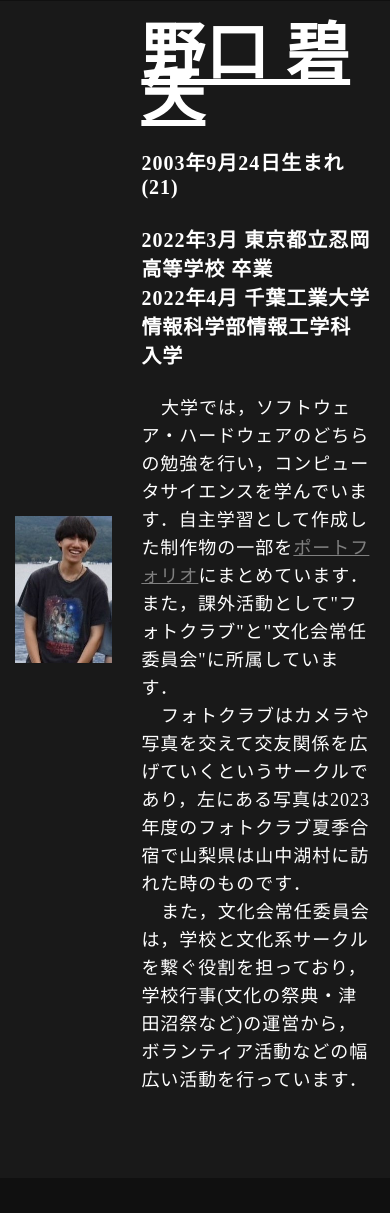
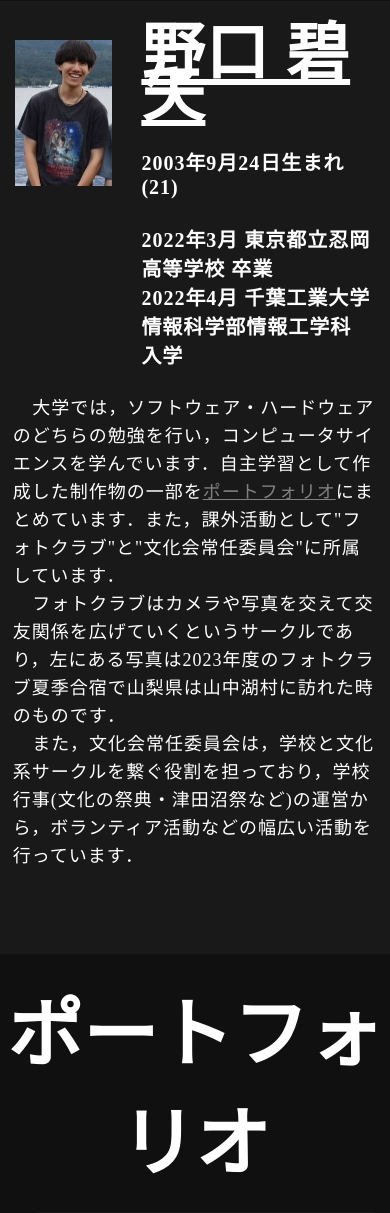
Before and after one commit to A0yyy36/my-garden, a PHP site: page /index.html in a window 390 px wide; the page is wider, and only the part inside the window is pictured. Shown: the part 654-1867 px from the top of that part. Run offline with PHP 8.4, Linux system fonts and the light colour scheme; some libraries are stand-ins or nearby versions.

Commit message:
自己紹介本文の位置変更

```diff
--- a/style1.css
+++ b/style1.css
@@ -841,7 +841,7 @@ footer p:nth-child(2) {
     }
 }
 
-@media only screen and (max-width: 700px)
+@media only screen and (max-width: 600px)
 {
     *{
         margin: 0;
@@ -1007,8 +1007,8 @@ footer p:nth-child(2) {
     .main{
         width: 100%;
         display: flex;
+        align-items: flex-start;
         margin: 0 auto;
-        align-items: center;
         justify-content: space-around;
     }
 
@@ -1041,6 +1041,7 @@ footer p:nth-child(2) {
         line-height: 28px;
         margin-bottom: 45px;
         font-size: 18px;
+        margin-left: -55%;
     }
 
     .about-text a{
@@ -1095,7 +1096,7 @@ footer p:nth-child(2) {
 
     .group{
         display: flex;
-        flex-direction: row;
+        flex-direction: column;
     }
 
     .card {
```
